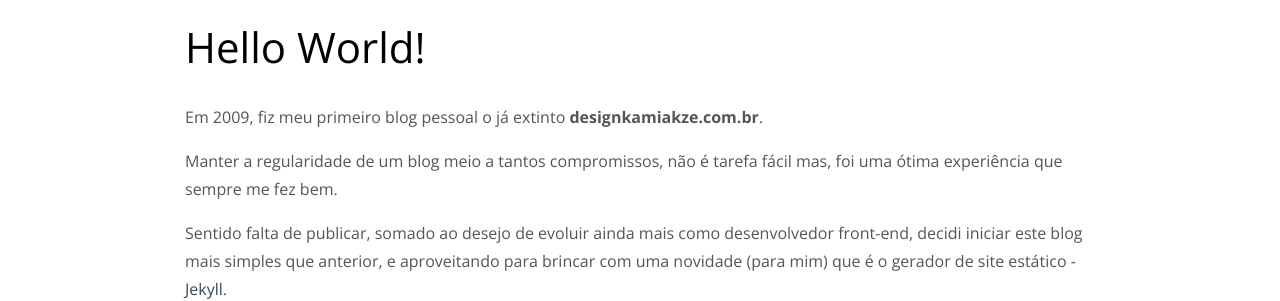
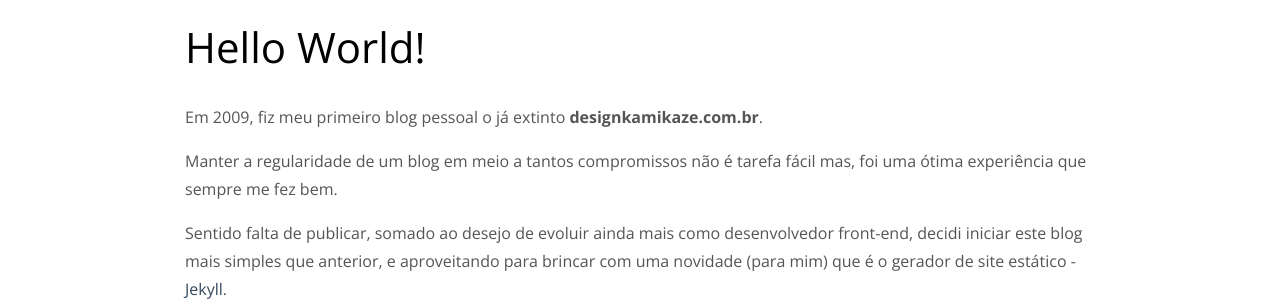
Before and after one commit to mvaldetaro/mvaldetaro.github.io, a Jekyll site: the page built from _posts/2013-04-07-hello-world.html, in a window 1280 px wide. Shown: the part 165-466 px from the top of the page. Built offline with Jekyll 4.4.1, drawn with Linux system fonts in a browser that asks for light colours; nearby versions of some CDN libraries; Markdown is read by kramdown in place of the engine named in the settings; comment, search, counter and statistics services are not loaded.

Commit message:
Atualizando texto - Hello World

```diff
--- a/_posts/2013-04-07-hello-world.html
+++ b/_posts/2013-04-07-hello-world.html
@@ -3,15 +3,17 @@ layout: post
 title: Hello World!
 tags: jekyll, front-end
 description: Sentido falta de publicar, somado ao desejo de evoluir ainda mais como desenvolvedor front-end, decidi iniciar este blog mais simples em Jekyll.
-comments: false
+comments: true
 ---
 
-<p>Em 2009, fiz meu primeiro blog pessoal o já extinto <b>designkamiakze.com.br</b>.</p>
-<p>Manter a regularidade de um blog meio a tantos compromissos, não é tarefa fácil mas,
+<p>Em 2009, fiz meu primeiro blog pessoal o já extinto <b>designkamikaze.com.br</b>.</p>
+<p>Manter a regularidade de um blog em meio a tantos compromissos não é tarefa fácil mas,
 foi uma ótima experiência que sempre me fez bem.</p>
 <!--more-->
 <p>Sentido falta de publicar, somado ao desejo de evoluir ainda mais como
 desenvolvedor front-end, decidi iniciar este blog mais simples que anterior,
-e aproveitando para brincar com uma novidade (para mim) que é o gerador de site estático -  <a href="http://jekyllrb.com/" rel="external" hreflang="en" title="Jekyll &bull; Simple, blog-aware, static sites">Jekyll</a>.</p>
+e aproveitando para brincar com uma novidade (para mim) que é o gerador de site estático -
+<a href="http://jekyllrb.com/" rel="external" hreflang="en" title="Jekyll &bull; Simple, blog-aware, static sites">Jekyll</a>.
+</p>
 
 <p>Inicio aqui, mais uma etapa desta jornada!</p>
```
